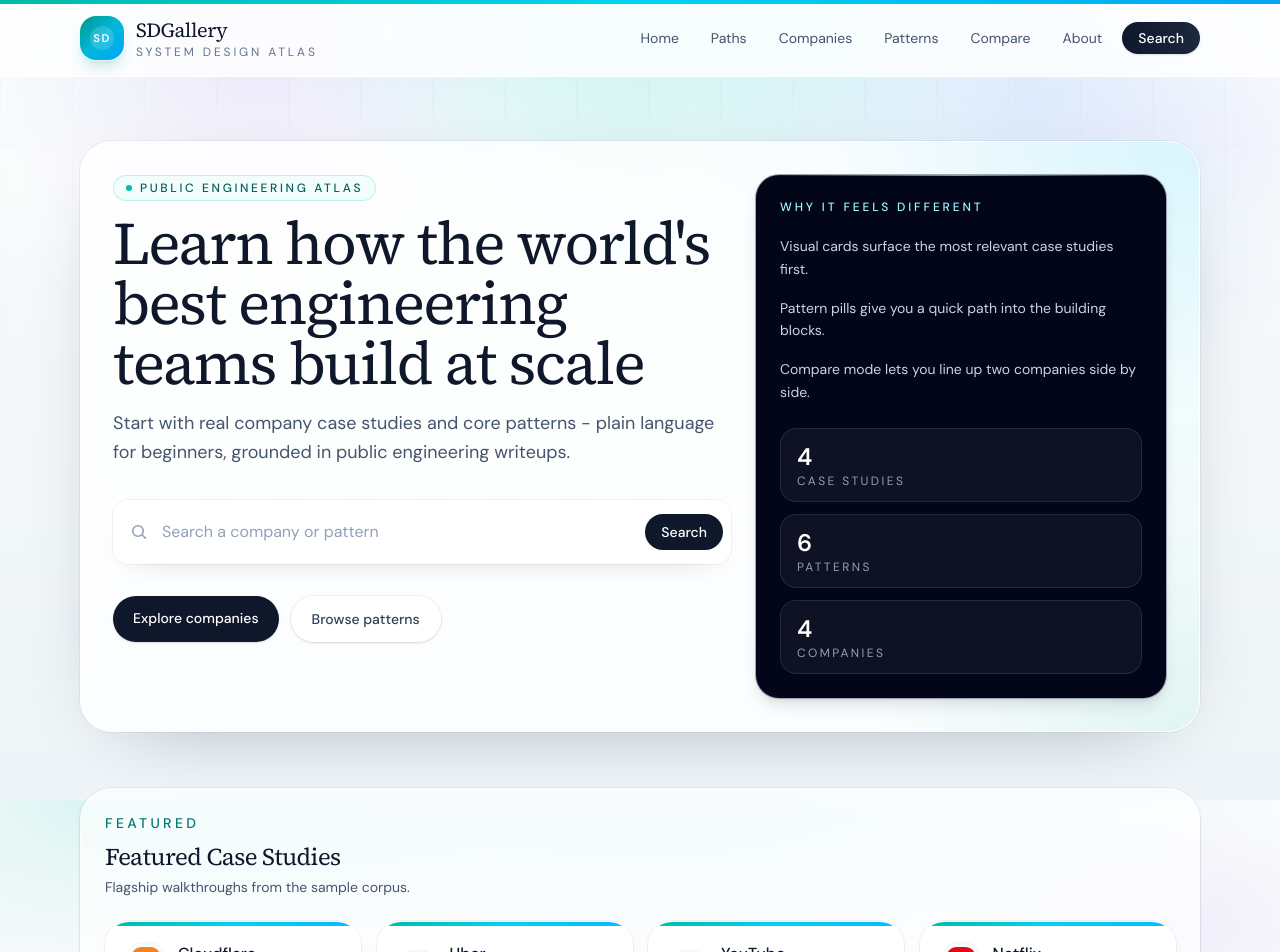
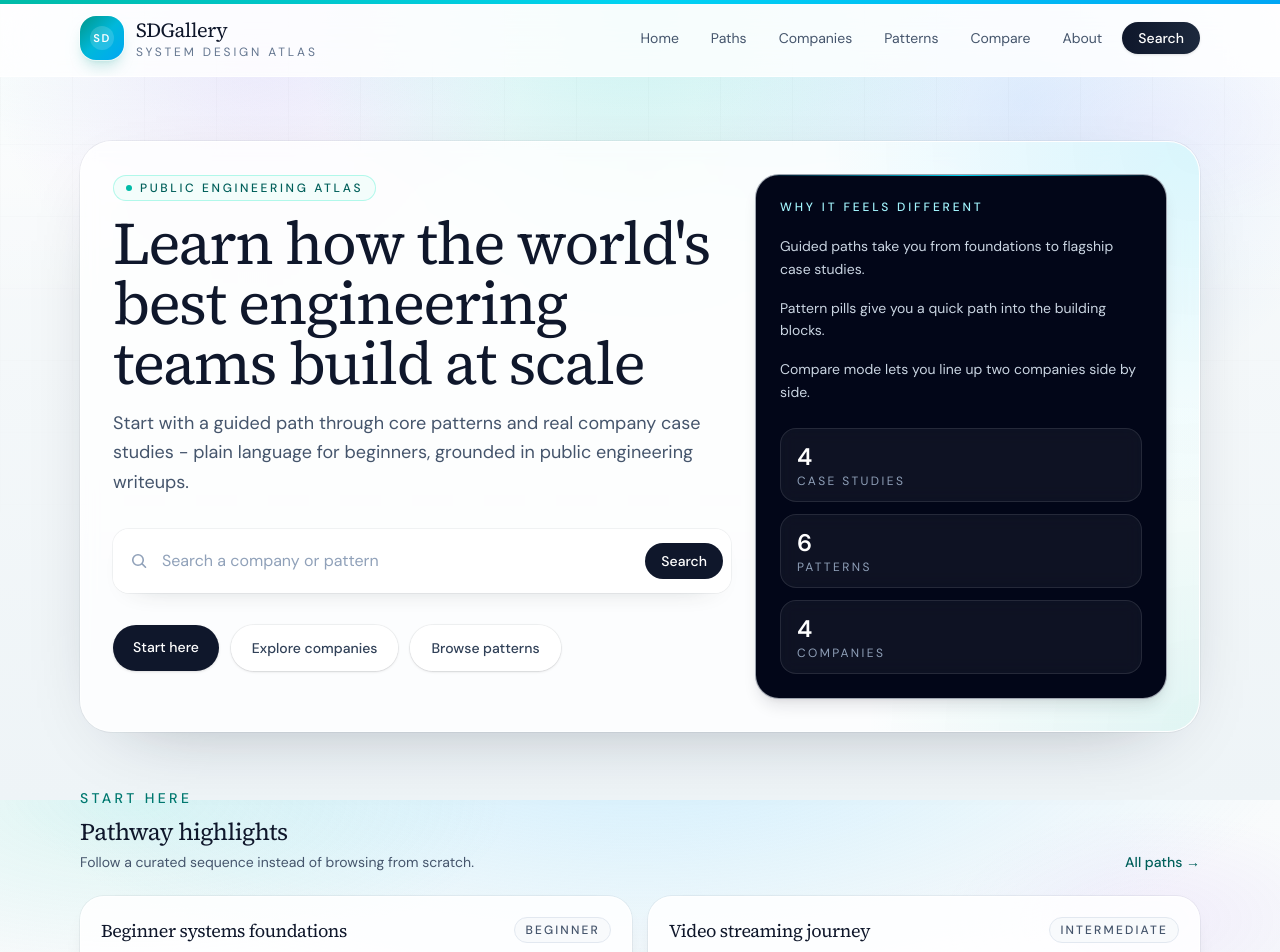
Before and after one commit to 008993368-yaz/SDGallery, a Next.js app: page / in a window 1280 px wide. Shown: the top 952 px of the page. Built offline with nearby package versions, Linux system fonts and the light colour scheme.

Commit message:
Add homepage Start here CTA and pathway highlights. (#9)

```diff
--- a/src/app/page.tsx
+++ b/src/app/page.tsx
@@ -1,6 +1,7 @@
 import Link from "next/link";
 import { CaseStudyCard } from "@/components/cards/CaseStudyCard";
 import { PatternPill } from "@/components/cards/PatternPill";
+import { PathCard } from "@/components/paths/PathCard";
 import { SearchBox } from "@/components/search/SearchBox";
 import {
   getCaseStudies,
@@ -8,7 +9,11 @@ import {
   getFeaturedCaseStudies,
   getPatterns,
   getRecentCaseStudies,
+  getV2LearningPath,
+  getV2LearningPaths,
 } from "@/lib/content";
+
+const BEGINNER_PATH_SLUG = "beginner-systems-foundations";
 
 export default function Home() {
   const allCaseStudies = getCaseStudies();
@@ -16,6 +21,9 @@ export default function Home() {
   const featured = getFeaturedCaseStudies();
   const patterns = getPatterns();
   const recent = getRecentCaseStudies(6);
+  const learningPaths = getV2LearningPaths();
+  const beginnerPath =
+    getV2LearningPath(BEGINNER_PATH_SLUG) ?? learningPaths[0];
   const stats = [
     { label: "Case studies", value: allCaseStudies.length },
     { label: "Patterns", value: patterns.length },
@@ -38,16 +46,25 @@ export default function Home() {
             Learn how the world&apos;s best engineering teams build at scale
           </h1>
           <p className="mt-4 max-w-2xl text-lg leading-relaxed text-slate-600">
-            Start with real company case studies and core patterns - plain language
-            for beginners, grounded in public engineering writeups.
+            Start with a guided path through core patterns and real company case
+            studies - plain language for beginners, grounded in public engineering
+            writeups.
           </p>
           <div className="mt-8 max-w-2xl">
             <SearchBox size="large" />
           </div>
           <div className="mt-8 flex flex-wrap gap-3">
+            {beginnerPath ? (
+              <Link
+                href={`/paths/${beginnerPath.slug}`}
+                className="rounded-full bg-slate-900 px-5 py-3 text-sm font-medium text-white shadow-sm transition hover:-translate-y-0.5 hover:bg-slate-800"
+              >
+                Start here
+              </Link>
+            ) : null}
             <Link
               href="/companies"
-              className="rounded-full bg-slate-900 px-5 py-3 text-sm font-medium text-white shadow-sm transition hover:-translate-y-0.5 hover:bg-slate-800"
+              className="rounded-full border border-white/70 bg-white/80 px-5 py-3 text-sm font-medium text-slate-700 shadow-sm ring-1 ring-slate-900/5 transition hover:-translate-y-0.5 hover:border-teal-500/30 hover:text-teal-800"
             >
               Explore companies
             </Link>
@@ -69,7 +86,7 @@ export default function Home() {
             Why it feels different
           </p>
           <ul className="mt-5 space-y-4 text-sm leading-relaxed text-slate-300">
-            <li>Visual cards surface the most relevant case studies first.</li>
+            <li>Guided paths take you from foundations to flagship case studies.</li>
             <li>Pattern pills give you a quick path into the building blocks.</li>
             <li>Compare mode lets you line up two companies side by side.</li>
           </ul>
@@ -88,6 +105,35 @@ export default function Home() {
           </div>
         </aside>
       </section>
+
+      {learningPaths.length > 0 ? (
+        <section className="mt-14">
+          <div className="flex flex-wrap items-end justify-between gap-4">
+            <div>
+              <p className="text-sm font-medium uppercase tracking-[0.24em] text-teal-700">
+                Start here
+              </p>
+              <h2 className="mt-2 font-display text-2xl tracking-tight text-slate-900">
+                Pathway highlights
+              </h2>
+              <p className="mt-1 max-w-2xl text-sm text-slate-600">
+                Follow a curated sequence instead of browsing from scratch.
+              </p>
+            </div>
+            <Link
+              href="/paths"
+              className="text-sm font-medium text-teal-800 hover:text-teal-950"
+            >
+              All paths →
+            </Link>
+          </div>
+          <div className="mt-6 grid gap-4 sm:grid-cols-2">
+            {learningPaths.map((path) => (
+              <PathCard key={path.slug} path={path} />
+            ))}
+          </div>
+        </section>
+      ) : null}
 
       <section className="mt-14 rounded-[2rem] border border-white/70 bg-white/70 p-6 shadow-sm ring-1 ring-slate-900/5 backdrop-blur">
         <div className="flex items-end justify-between gap-4">
```
